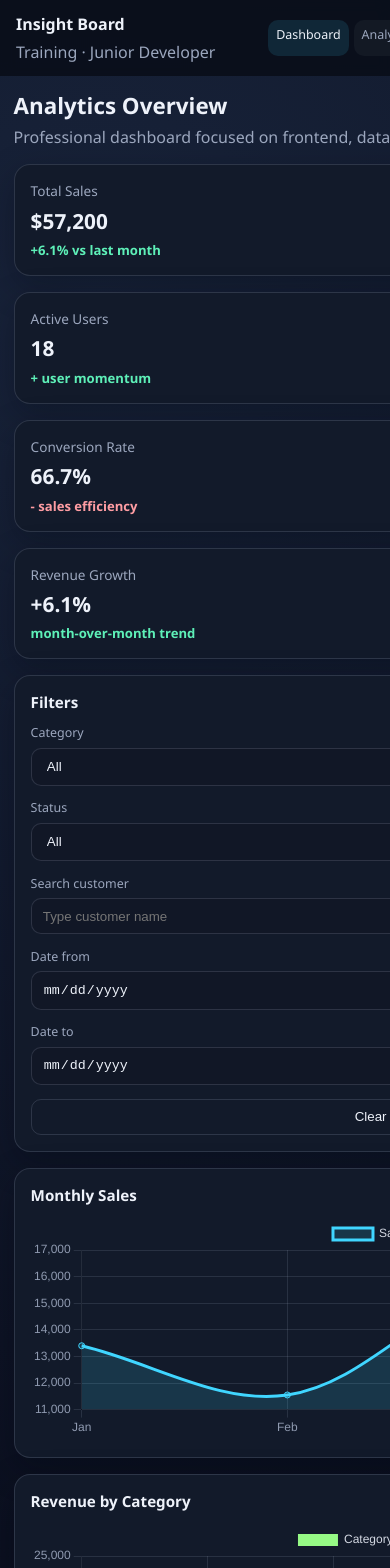
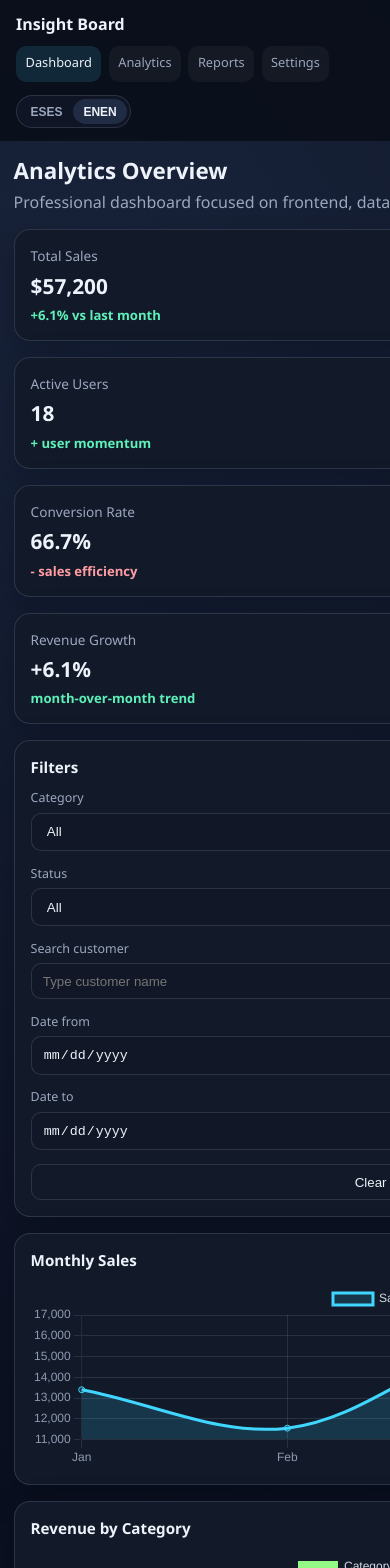
Before and after one commit to FelTor2002/insight-board, an Angular app: page /dashboard in a window 390 px wide. Shown: the top 1568 px of the page. Built offline with nearby package versions, Linux system fonts and the light colour scheme.

Commit message:
fix: improve mobile layout for navigation, filters, charts, and table

```diff
--- a/src/app/app.css
+++ b/src/app/app.css
@@ -124,10 +124,11 @@
     position: sticky;
     top: 0;
     z-index: 5;
-    display: flex;
+    display: grid;
+    grid-template-columns: 1fr auto;
     align-items: center;
-    justify-content: space-between;
     padding: 0.8rem 1rem;
+    gap: 0.7rem;
   }
 
   .sidebar h1,
@@ -138,12 +139,18 @@
 
   .sidebar nav {
     display: flex;
-    gap: 0.3rem;
+    gap: 0.45rem;
+    grid-column: 1 / -1;
+    overflow-x: auto;
+    padding-bottom: 0.1rem;
+    -webkit-overflow-scrolling: touch;
   }
 
   .sidebar a {
-    padding: 0.4rem 0.5rem;
-    font-size: 0.78rem;
+    padding: 0.45rem 0.6rem;
+    font-size: 0.8rem;
+    white-space: nowrap;
+    flex: 0 0 auto;
   }
 
   .main-content {
@@ -160,4 +167,14 @@
   .language-switch button::after {
     content: none;
   }
+
+  .sidebar p {
+    font-size: 0.72rem;
+  }
 }
+
+@media (max-width: 560px) {
+  .sidebar p {
+    display: none;
+  }
+}
--- a/src/app/components/charts-panel/charts-panel.component.css
+++ b/src/app/components/charts-panel/charts-panel.component.css
@@ -48,6 +48,14 @@ canvas {
     grid-template-columns: 1fr;
   }
 
+  .chart-card {
+    min-height: 250px;
+  }
+
+  .chart-canvas-wrap {
+    height: 185px;
+  }
+
   .chart-wide {
     grid-column: auto;
   }
--- a/src/app/components/filter-bar/filter-bar.component.css
+++ b/src/app/components/filter-bar/filter-bar.component.css
@@ -38,8 +38,12 @@ input {
   }
 }
 
-@media (max-width: 640px) {
+@media (max-width: 768px) {
   .filter-bar {
     grid-template-columns: 1fr;
   }
+
+  .ghost {
+    width: 100%;
+  }
 }
--- a/src/app/components/transactions-table/transactions-table.component.css
+++ b/src/app/components/transactions-table/transactions-table.component.css
@@ -10,6 +10,7 @@ header {
   display: flex;
   justify-content: space-between;
   align-items: center;
+  gap: 0.6rem;
   margin-bottom: 0.75rem;
 }
 
@@ -74,3 +75,10 @@ th {
   color: var(--text-muted);
   text-align: center;
 }
+
+@media (max-width: 640px) {
+  header {
+    flex-direction: column;
+    align-items: flex-start;
+  }
+}
```
